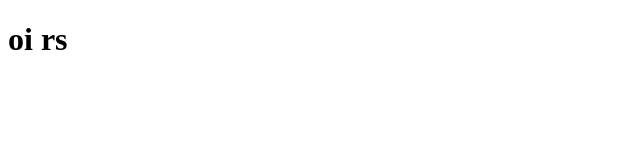
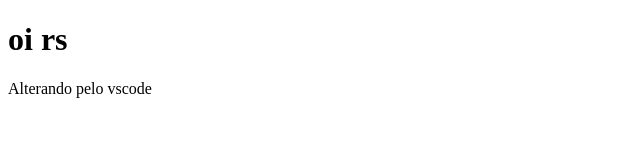
Before and after one commit to PauloVict0r/Test-GitHub-Vscode, a plain HTML site: page index.html in a window 1280 px wide. Shown: the whole page, without its empty margins (0-640 px from the left). Drawn offline with Linux system fonts and the light colour scheme.

Commit message:
refactor.alter index.html

```diff
--- a/index.html
+++ b/index.html
@@ -3,9 +3,10 @@
 <head>
     <meta charset="UTF-8">
     <meta name="viewport" content="width=device-width, initial-scale=1.0">
-    <title>Sexo2</title>
+    <title>Teste Github-Vscode</title>
 </head>
 <body>
     <h1>oi rs</h1>
+    <p>Alterando pelo vscode</p>
 </body>
 </html>
```
